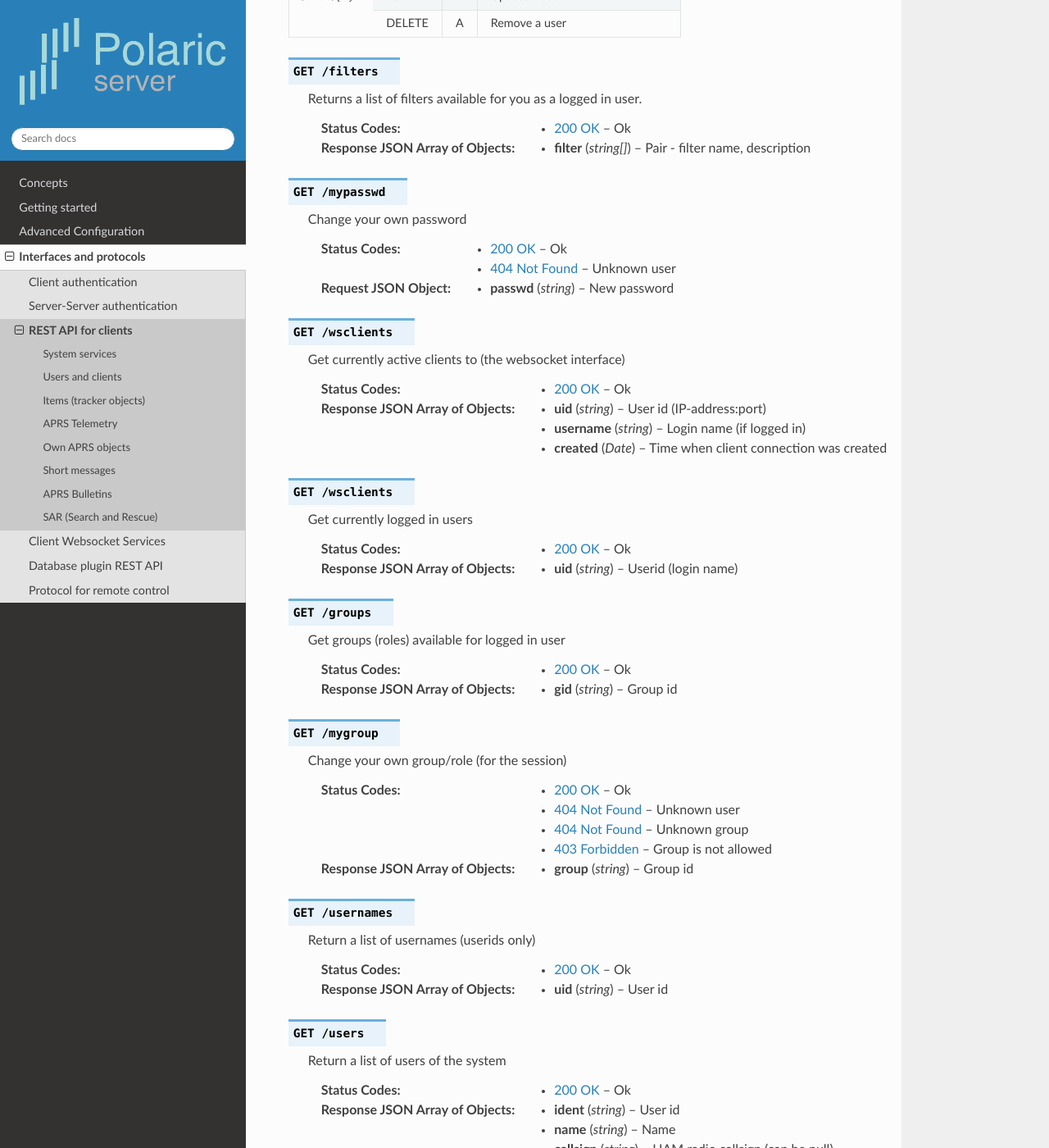
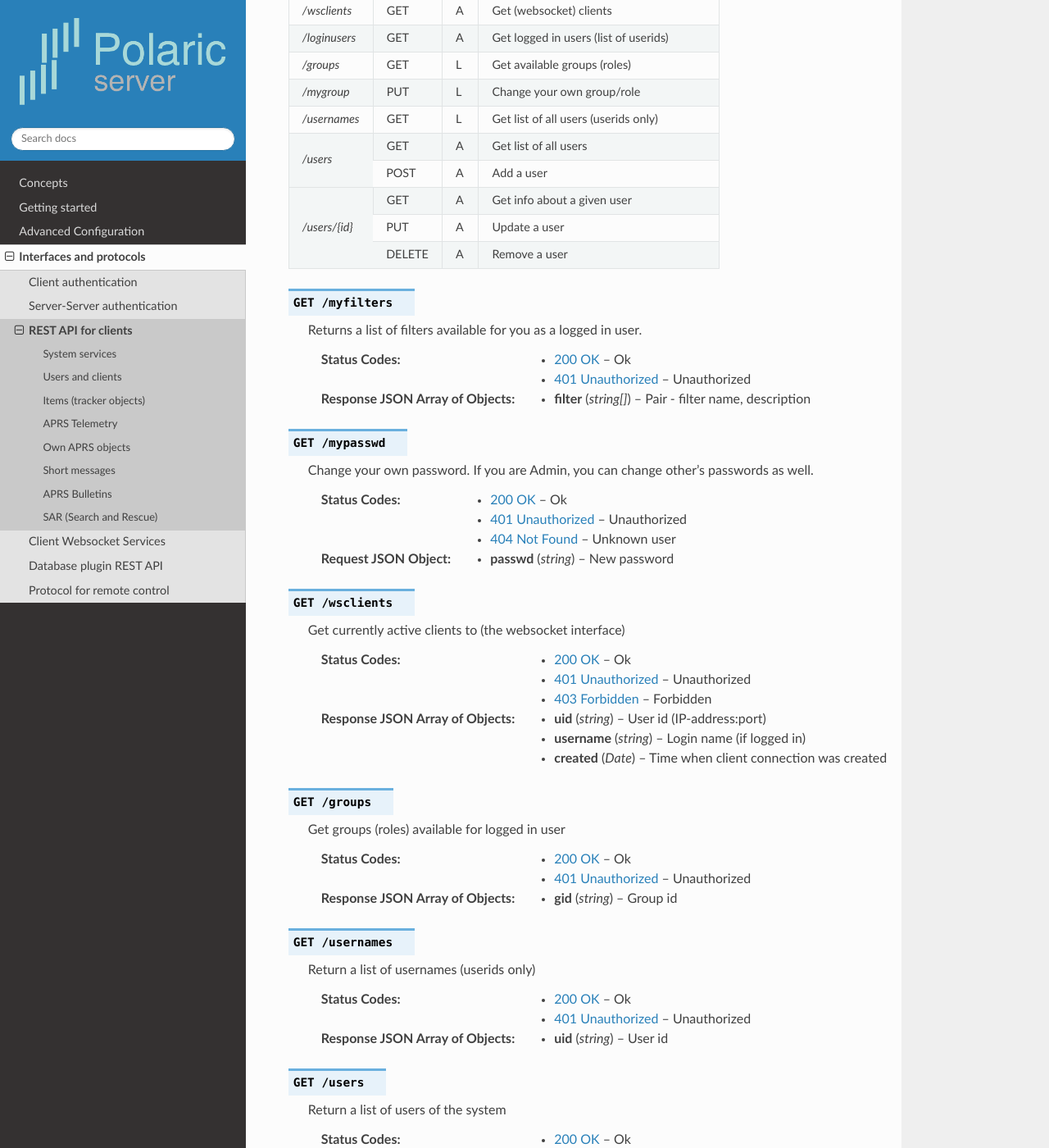
Before and after one commit to joakimsk/docs, a Sphinx documentation site: the page built from docs/restapi.rst, in a window 1280 px wide and 1400 px high, scrolled down 3276 px. Shown: the whole window at 82% size. Built offline with Sphinx 7.4.7 and the Read the Docs theme 2.0.0, drawn with Linux system fonts in a browser that asks for light colours; some of the changed text lies outside the part shown.

Commit message:
Update restapi.rst

```diff
--- a/docs/restapi.rst
+++ b/docs/restapi.rst
@@ -56,6 +58,7 @@ Source: `AdminApi.java` and `ShellScriptApi.java`
    Get list of all tags used on the system
 
    :status 200: Ok
+   :status 401: Unauthorized
    :>jsonarr string tag: Tag used
 
 
@@ -64,6 +67,8 @@ Source: `AdminApi.java` and `ShellScriptApi.java`
    Get position of this server (symbol, latlong pos)
 
    :status 200: Ok
+   :status 401: Unauthorized
+   :status 403: Forbidden
    :>json string sym: Symbol
    :>json string symtab: Symbol table
    :>json double[] pos: Position (longitude, latitude);
@@ -75,6 +80,8 @@ Source: `AdminApi.java` and `ShellScriptApi.java`
 
    :status 200: Ok
    :status 400: Couldn't parse input
+   :status 401: Unauthorized
+   :status 403: Forbidden
    :>json string sym: Symbol
    :>json string symtab: Symbol table
    :>json double[] pos: Position (longitude, latitude);
@@ -106,6 +113,8 @@ Source: `AdminApi.java` and `ShellScriptApi.java`
    Get list of available commands/scripts
 
    :status 200: Ok
+   :status 401: Unauthorized
+   :status 403: Forbidden
    :>jsonarr string name: Name (id) of script/command
    :>jsonarr string descr: Description
 
@@ -117,6 +126,8 @@ Source: `AdminApi.java` and `ShellScriptApi.java`
 
    :parameter script-id: Script identifier (name)
    :status 200: Ok
+   :status 401: Unauthorized
+   :status 403: Forbidden
    :status 400: Couldn't parse input
    :status 404: Script xxx not found
    :status 400: Script xxx: Missing arguments
@@ -135,7 +146,9 @@ Users and clients
 Source: `UserApi.java`
 
 +------------------------+-------+-+------------------------------------------------------+
-|`/filters`              | GET   |L| Get filters available for you                        |
+|`/filters`              | GET   |O| Get filters available for you (open version)         |
++------------------------+-------+-+------------------------------------------------------+
+|`/myfilters`            | GET   |L| Get filters available for you (login version)        |
 +------------------------+-------+-+------------------------------------------------------+
 |`/mypasswd`             | PUT   |L| Change your own password                             |
 +------------------------+-------+-+------------------------------------------------------+
@@ -143,7 +156,7 @@ Source: `UserApi.java`
 +------------------------+-------+-+------------------------------------------------------+
 |`/loginusers`           | GET   |A| Get logged in users (list of userids)                |
 +------------------------+-------+-+------------------------------------------------------+
-|`/groups`               | GET   |A| Get available groups (roles)                         |
+|`/groups`               | GET   |L| Get available groups (roles)                         |
 +------------------------+-------+-+------------------------------------------------------+
 |`/mygroup`              | PUT   |L| Change your own group/role                           |
 +------------------------+-------+-+------------------------------------------------------+
@@ -160,19 +173,21 @@ Source: `UserApi.java`
 |                        | DELETE|A| Remove a user                                        |
 +------------------------+-------+-+------------------------------------------------------+
 
-.. http:get:: /filters
+.. http:get:: /myfilters
 
    Returns a list of filters available for you as a logged in user.
 
    :status 200: Ok
+   :status 401: Unauthorized
    :>jsonarr string[] filter: Pair - filter name, description
 
 
 .. http:get:: /mypasswd
 
-   Change your own password
+   Change your own password. If you are Admin, you can change other's passwords as well.
 
    :status 200: Ok
+   :status 401: Unauthorized
    :status 404: Unknown user
    :<json string passwd: New password
 
@@ -182,17 +197,11 @@ Source: `UserApi.java`
    Get currently active clients to (the websocket interface)
 
    :status 200: Ok
+   :status 401: Unauthorized
+   :status 403: Forbidden
    :>jsonarr string uid: User id (IP-address:port)
    :>jsonarr string username: Login name (if logged in)
    :>jsonarr Date created: Time when client connection was created
-
-
-.. http:get:: /wsclients
-
-   Get currently logged in users
-
-   :status 200: Ok
-   :>jsonarr string uid: Userid (login name)
 
 
 .. http:get:: /groups
@@ -200,19 +209,9 @@ Source: `UserApi.java`
    Get groups (roles) available for logged in user
 
    :status 200: Ok
+   :status 401: Unauthorized
    :>jsonarr string gid: Group id
 
-
-.. http:get:: /mygroup
-
-   Change your own group/role (for the session)
-
-   :status 200: Ok
-   :status 404: Unknown user
-   :status 404: Unknown group
-   :status 403: Group is not allowed
-
-   :>jsonarr string group: Group id
 
 
 .. http:get:: /usernames
@@ -220,6 +219,7 @@ Source: `UserApi.java`
    Return a list of usernames (userids only)
 
    :status 200: Ok
+   :status 401: Unauthorized
    :>jsonarr string uid: User id
 
 
@@ -228,6 +228,8 @@ Source: `UserApi.java`
    Return a list of users of the system
 
    :status 200: Ok
+   :status 401: Unauthorized
+   :status 403: Forbidden
 
    :>jsonarr string ident: User id
    :>jsonarr string name: Name
@@ -246,6 +248,8 @@ Source: `UserApi.java`
    Add a new user to the system
 
    :status 200: Ok
+   :status 401: Unauthorized
+   :status 403: Forbidden
    :status 400: Probable cause: User already exists
 
    :<jsonarr string ident: User id
@@ -267,6 +271,8 @@ Source: `UserApi.java`
 
    :parameter userid: Unique indentifier of user
    :status 200: Ok
+   :status 401: Unauthorized
+   :status 403: Forbidden
    :status 404: Unknown user
 
    :>jsonarr string ident: User id
@@ -288,6 +294,8 @@ Source: `UserApi.java`
    :parameter userid: Unique indentifier of user
 
    :status 200: Ok
+   :status 401: Unauthorized
+   :status 403: Forbidden
    :status 404: Unknown user
    :status 400: Cannot parse input
    :status 404: Unknown group
@@ -311,7 +319,8 @@ Source: `UserApi.java`
 
    :parameter userid: Unique indentifier of user
    :status 200: Ok
-
+   :status 401: Unauthorized
+   :status 403: Forbidden
 
 
 Items (tracker objects)
```
Also changed, not shown: other parts of docs/restapi.rst (+3 -1 lines).
